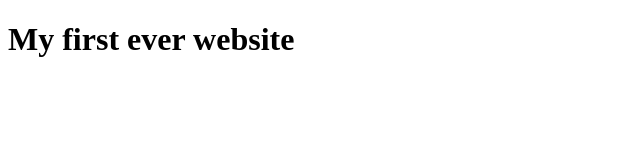
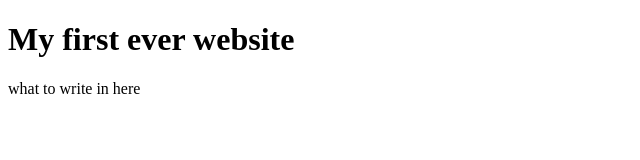
Before and after one commit to ninjasrj/my-first-website, a plain HTML site: page index.html in a window 1280 px wide. Shown: the whole page, without its empty margins (0-640 px from the left). Drawn offline with Linux system fonts and the light colour scheme.

Commit message:
learned githum

```diff
--- a/index.html
+++ b/index.html
@@ -8,5 +8,6 @@
 </head>
 <body>
     <h1>My first ever website</h1>
+    <p>what to write in here </p>
 </body>
 </html>
```
